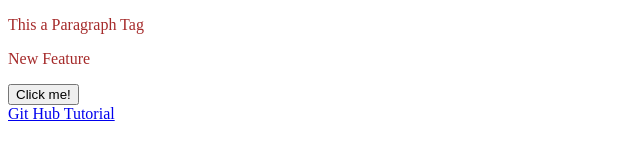
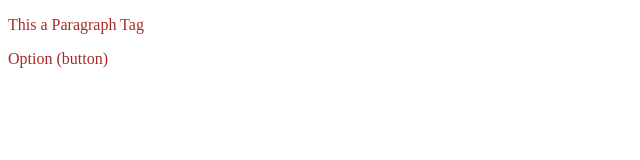
Before and after one commit to nikhil-palli13/localrepo, a plain HTML site: page index.html in a window 1280 px wide. Shown: the whole page, without its empty margins (0-640 px from the left). Drawn offline with Linux system fonts and the light colour scheme.

```diff
--- a/index.html
+++ b/index.html
@@ -8,9 +8,6 @@
 </head>
 <body>
     <p>This a Paragraph Tag</p>
-    <p>New Feature</p>
-    <button>Click me!</button>
-    <br>
-    <a href = "https://www.youtube.com/watch?v=Ez8F0nW6S-w&t=3450s">Git Hub Tutorial</a>
+    <p>Option (button)</p>
 </body>
 </html>
```
